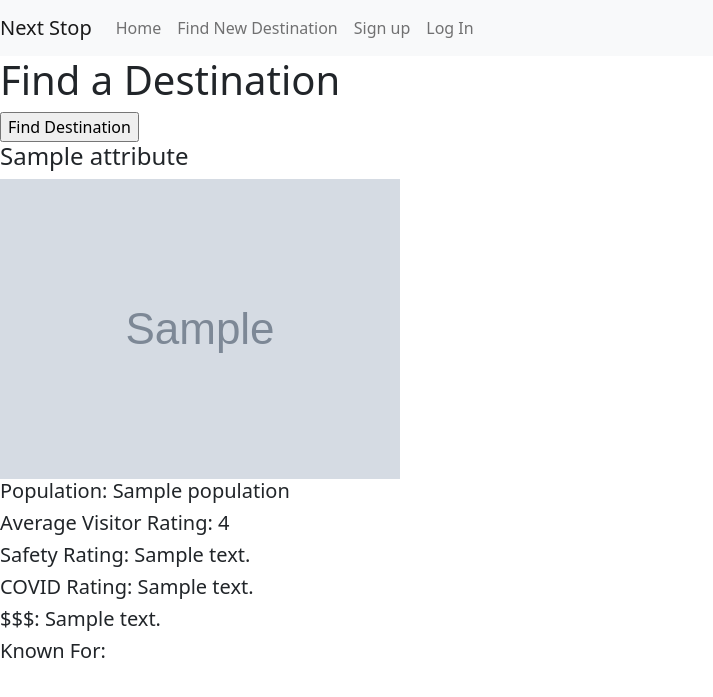
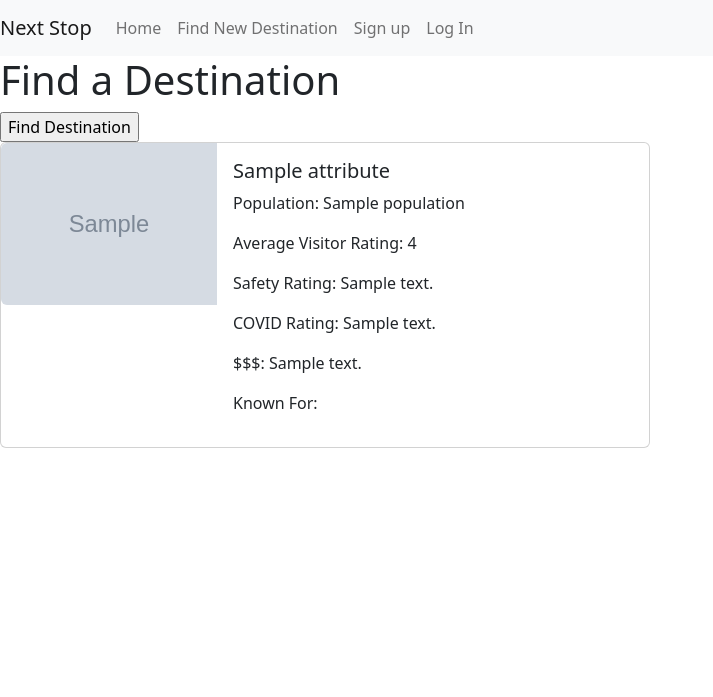
Before and after one commit to iris-personal/Next-Stop, a Django app: page /destinations/search/ in a window 1280 px wide. Shown: the top 697 px of the page, without its empty margins (0-713 px from the left). Run offline with Django 4.2, Linux system fonts and the light colour scheme; tables that the repository leaves empty hold one stand-in row (values such as "Sample post"); grey boxes marked "Sample" are stand-in pictures; a database or web service that is not in the repository returns one stand-in record (values such as "Sample title"); data that the repository does not hold is empty.

Commit message:
destination styling

```diff
--- a/main_app/templates/destinations.html
+++ b/main_app/templates/destinations.html
@@ -7,19 +7,29 @@
     <input type="submit" value="Find Destination">
 </form>
 
-
-
-<h4>{{ data.data.attributes.name }}</h4>
-<img src='{{ photo }}'>
-<h5>Population: {{ data.data.attributes.population }}</h5>
-<h5>Average Visitor Rating: {{ data.data.attributes.average_rating }}</h5>
-<h5>Safety Rating: {{ safetyRating }}</h5>
-<h5>COVID Rating: {{ covidRating }}</h5>
-<h5>$$$: {{ text }}</h5>
-<h5>Known For:</h5>
-{% for slug in slugs %}
-    <h6>{{ slug }}<img src='https://cdn.roadgoat.com/images/shared/icons/known-for/{{ slug }}-48.png'></h6>
-{% endfor %}
+<div class="card mb-3" style="max-width: 650px;">
+    <div class="row g-0">
+      <div class="col-md-4">
+        <img src="{{ photo }}" class="img-fluid rounded-start" alt="...">
+      </div>
+      <div class="col-md-8">
+        <div class="card-body">
+          <h5 class="card-title">{{ data.data.attributes.name }}</h5>
+          <p class="card-text">Population: {{ data.data.attributes.population }}</p>
+          <p class="card-text">Average Visitor Rating: {{ data.data.attributes.average_rating }}</p>
+          <p class="card-text">Safety Rating: {{ safetyRating }}</p>
+          <p class="card-text">COVID Rating: {{ covidRating }}</p>
+          <p class="card-text">$$$: {{ text }}</p>
+          <p class="card-text">Known For:<br>
+            {% for slug in slugs %}
+                {{ slug }}<img src='https://cdn.roadgoat.com/images/shared/icons/known-for/{{ slug }}-48.png'>
+            {% endfor %}
+          </p>
+          <p class="card-text"><small class="text-muted"></small></p>
+        </div>
+      </div>
+    </div>
+  </div>
 
 
 {% endblock %}
--- a/main_app/views.py
+++ b/main_app/views.py
@@ -33,7 +33,7 @@ def trips_detail(request, trip_id):
       'activity_form': activity_form,
     })
 
-@login_required
+
 def signup(request):
   error_message = ''
   if request.method == 'POST':
```
